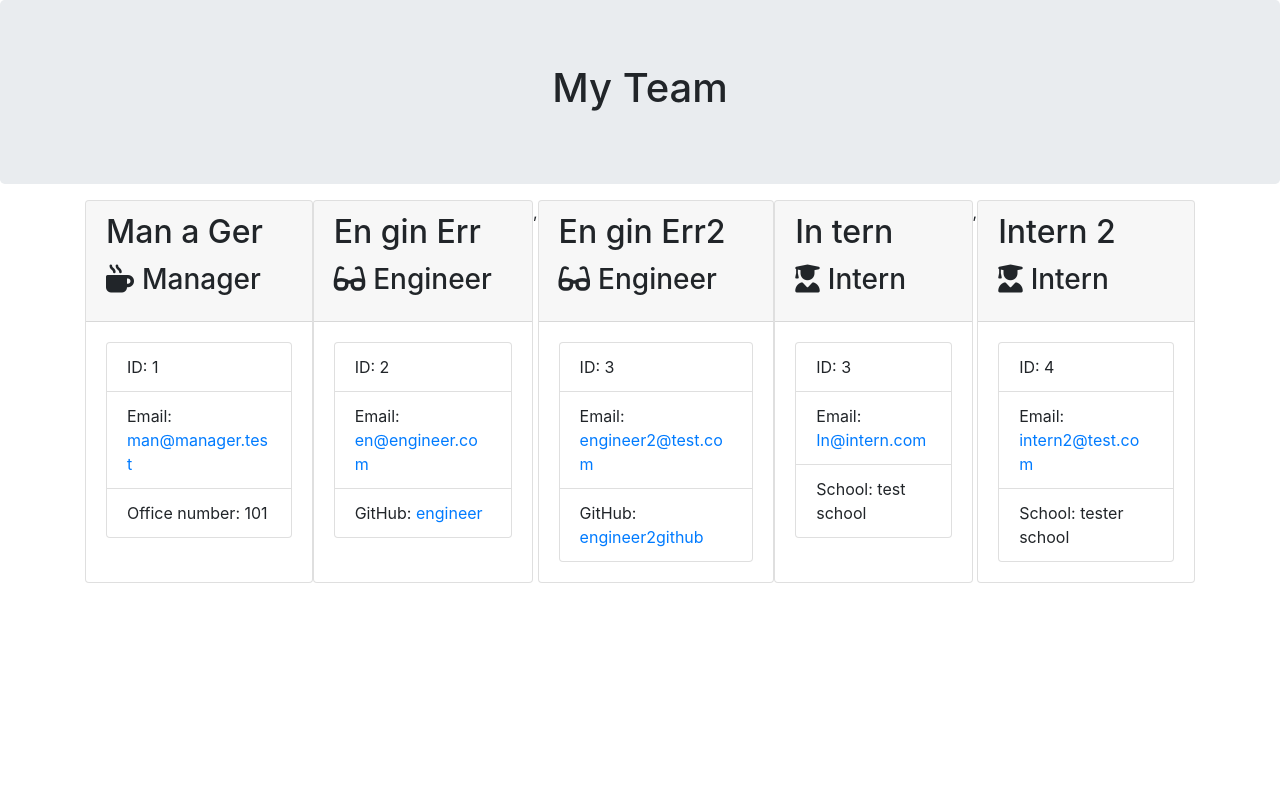
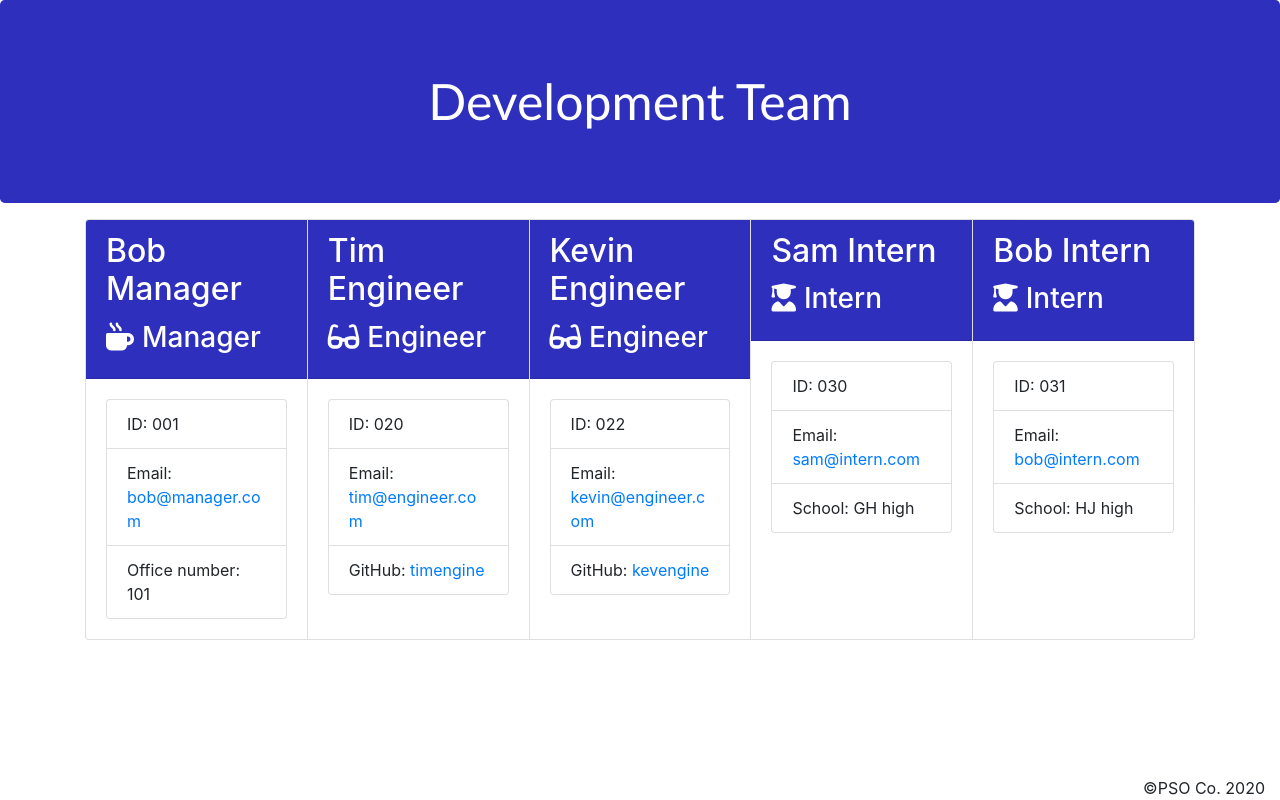
Before and after one commit to a1718367/TeamProfiler, a plain HTML site: page output/team.html in a window 1280 px wide. Drawn offline with nearby package versions, Linux system fonts and the light colour scheme.

Commit message:
fixed render

```diff
--- a/output/team.html
+++ b/output/team.html
@@ -8,7 +8,7 @@
     <title>My Team</title>
     <link rel="stylesheet" href="https://stackpath.bootstrapcdn.com/bootstrap/4.3.1/css/bootstrap.min.css"
         integrity="sha384-ggOyR0iXCbMQv3Xipma34MD+dH/1fQ784/j6cY/iJTQUOhcWr7x9JvoRxT2MZw1T" crossorigin="anonymous">
-    <link rel="stylesheet" href="style.css">
+    <link rel="stylesheet" href="../templates/style.css">
     <script src="https://kit.fontawesome.com/c502137733.js"></script>
 </head>
 
@@ -16,82 +16,90 @@
     <div class="container-fluid">
         <div class="row">
             <div class="col-12 jumbotron mb-3 team-heading">
-                <h1 class="text-center">My Team</h1>
+                <div class="text-center">Development Team</div>
             </div>
         </div>
     </div>
     <div class="container">
         <div class="row">
             <div class="team-area col-12 d-flex justify-content-center">
+                <div class="card-group">
                 <div class="card employee-card">
     <div class="card-header">
-        <h2 class="card-title">Man a Ger</h2>
+        <h2 class="card-title">Bob Manager</h2>
         <h3 class="card-title"><i class="fas fa-mug-hot mr-2"></i>Manager</h3>
     </div>
     <div class="card-body">
         <ul class="list-group">
-            <li class="list-group-item">ID: 1</li>
-            <li class="list-group-item">Email: <a href="mailto:man@manager.test">man@manager.test</a></li>
+            <li class="list-group-item">ID: 001</li>
+            <li class="list-group-item">Email: <a href="mailto:bob@manager.com">bob@manager.com</a></li>
             <li class="list-group-item">Office number: 101</li>
         </ul>
     </div>
 </div>
 <div class="card employee-card">
     <div class="card-header">
-        <h2 class="card-title">En gin Err</h2>
+        <h2 class="card-title">Tim Engineer</h2>
         <h3 class="card-title"><i class="fas fa-glasses mr-2"></i>Engineer</h3>
     </div>
     <div class="card-body">
         <ul class="list-group">
-            <li class="list-group-item">ID: 2</li>
-            <li class="list-group-item">Email: <a href="mailto:en@engineer.com">en@engineer.com</a></li>
-            <li class="list-group-item">GitHub: <a href="https://github.com/engineer" target="_blank" rel="noopener noreferrer">engineer</a></li>
-        </ul>
-    </div>
-</div>
-,<div class="card employee-card">
-    <div class="card-header">
-        <h2 class="card-title">En gin Err2</h2>
-        <h3 class="card-title"><i class="fas fa-glasses mr-2"></i>Engineer</h3>
-    </div>
-    <div class="card-body">
-        <ul class="list-group">
-            <li class="list-group-item">ID: 3</li>
-            <li class="list-group-item">Email: <a href="mailto:engineer2@test.com">engineer2@test.com</a></li>
-            <li class="list-group-item">GitHub: <a href="https://github.com/engineer2github" target="_blank" rel="noopener noreferrer">engineer2github</a></li>
+            <li class="list-group-item">ID: 020</li>
+            <li class="list-group-item">Email: <a href="mailto:tim@engineer.com">tim@engineer.com</a></li>
+            <li class="list-group-item">GitHub: <a href="https://github.com/timengine" target="_blank" rel="noopener noreferrer">timengine</a></li>
         </ul>
     </div>
 </div>
 <div class="card employee-card">
     <div class="card-header">
-        <h2 class="card-title">In tern</h2>
+        <h2 class="card-title">Kevin Engineer</h2>
+        <h3 class="card-title"><i class="fas fa-glasses mr-2"></i>Engineer</h3>
+    </div>
+    <div class="card-body">
+        <ul class="list-group">
+            <li class="list-group-item">ID: 022</li>
+            <li class="list-group-item">Email: <a href="mailto:kevin@engineer.com">kevin@engineer.com</a></li>
+            <li class="list-group-item">GitHub: <a href="https://github.com/kevengine" target="_blank" rel="noopener noreferrer">kevengine</a></li>
+        </ul>
+    </div>
+</div>
+<div class="card employee-card">
+    <div class="card-header">
+        <h2 class="card-title">Sam Intern</h2>
         <h3 class="card-title"><i class="fas fa-user-graduate mr-2"></i>Intern</h3>
     </div>
     <div class="card-body">
         <ul class="list-group">
-            <li class="list-group-item">ID: 3</li>
-            <li class="list-group-item">Email: <a href="mailto:In@intern.com">In@intern.com</a></li>
-            <li class="list-group-item">School: test school</li>
+            <li class="list-group-item">ID: 030</li>
+            <li class="list-group-item">Email: <a href="mailto:sam@intern.com">sam@intern.com</a></li>
+            <li class="list-group-item">School: GH high</li>
         </ul>
     </div>
 </div>
-,<div class="card employee-card">
+<div class="card employee-card">
     <div class="card-header">
-        <h2 class="card-title">Intern 2</h2>
+        <h2 class="card-title">Bob Intern</h2>
         <h3 class="card-title"><i class="fas fa-user-graduate mr-2"></i>Intern</h3>
     </div>
     <div class="card-body">
         <ul class="list-group">
-            <li class="list-group-item">ID: 4</li>
-            <li class="list-group-item">Email: <a href="mailto:intern2@test.com">intern2@test.com</a></li>
-            <li class="list-group-item">School: tester school</li>
+            <li class="list-group-item">ID: 031</li>
+            <li class="list-group-item">Email: <a href="mailto:bob@intern.com">bob@intern.com</a></li>
+            <li class="list-group-item">School: HJ high</li>
         </ul>
     </div>
 </div>
-
+</div>
             </div>
         </div>
     </div>
+
+
+    <footer>
+        <div class="clearfix container-fluid">
+            <span class="float-right">&copy;PSO Co. 2020</span>
+        </div>
+    </footer>
 </body>
 
 </html>
--- a/templates/main.html
+++ b/templates/main.html
@@ -8,7 +8,7 @@
     <title>My Team</title>
     <link rel="stylesheet" href="https://stackpath.bootstrapcdn.com/bootstrap/4.3.1/css/bootstrap.min.css"
         integrity="sha384-ggOyR0iXCbMQv3Xipma34MD+dH/1fQ784/j6cY/iJTQUOhcWr7x9JvoRxT2MZw1T" crossorigin="anonymous">
-    <link rel="stylesheet" href="style.css">
+    <link rel="stylesheet" href="../templates/style.css">
     <script src="https://kit.fontawesome.com/c502137733.js"></script>
 </head>
 
@@ -16,17 +16,26 @@
     <div class="container-fluid">
         <div class="row">
             <div class="col-12 jumbotron mb-3 team-heading">
-                <h1 class="text-center">My Team</h1>
+                <div class="text-center">Development Team</div>
             </div>
         </div>
     </div>
     <div class="container">
         <div class="row">
             <div class="team-area col-12 d-flex justify-content-center">
+                <div class = "card-group">
                 {{ team }}
+            </div>
             </div>
         </div>
     </div>
+
+
+    <footer>
+        <div class="clearfix container-fluid">
+            <span class="float-right">&copy;PSO Co. 2020</span>
+        </div>
+    </footer>
 </body>
 
 </html>
--- /dev/null
+++ b/templates/style.css
@@ -0,0 +1,17 @@
+.card-header{
+    background-color: rgba(32, 35, 185, 0.938);
+    color: white;
+}
+.jumbotron{
+    background-color: rgba(32, 35, 185, 0.938);
+    color: white;
+    font-family: 'Gill Sans', 'Gill Sans MT', Calibri, 'Trebuchet MS', sans-serif;
+    font-size: 50px;
+}
+footer{
+    position:fixed;
+    bottom: 0;
+    width: 100%;
+    text-align: right;
+
+}
```
Also changed, not shown: lib/htmlRenderer.js (+28 -13 lines), 1 other file.
